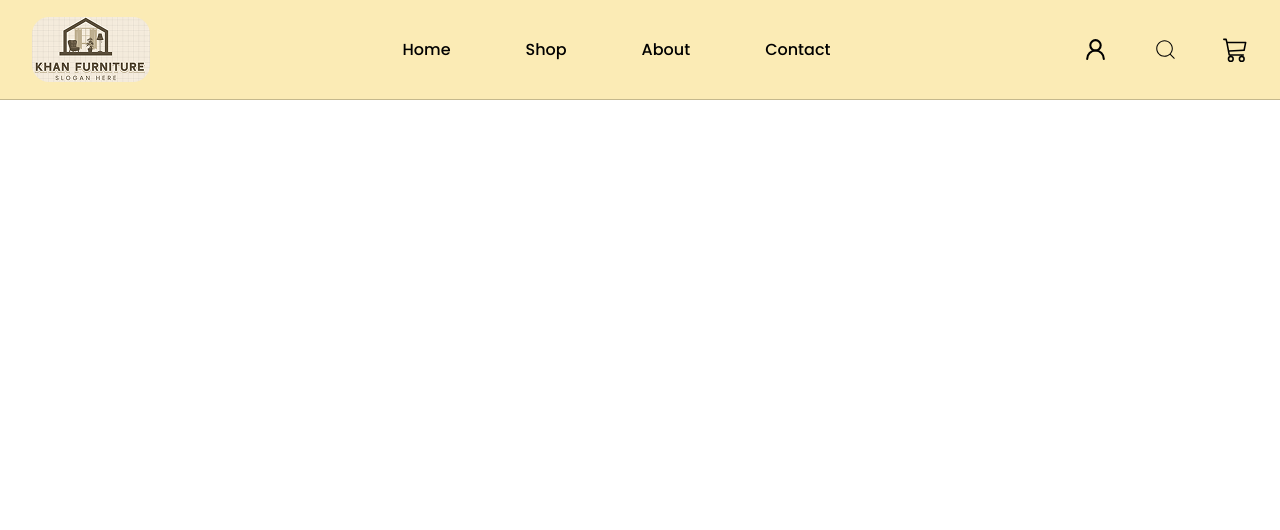
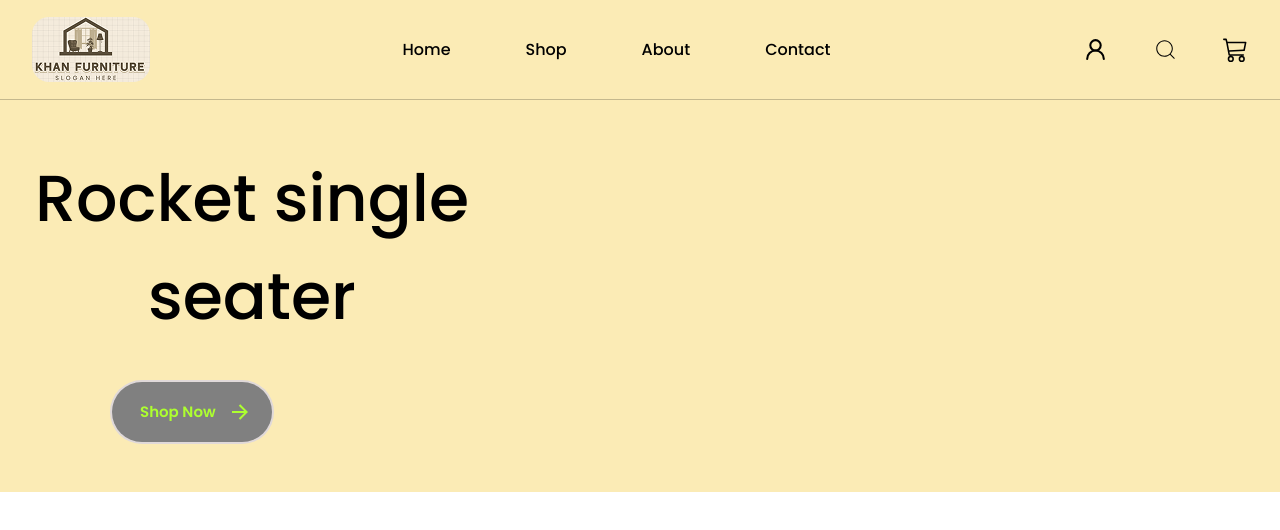
Before and after one commit to rionkhan-codes/Project-8-Furniture_Sofa, a React (Vite) app: page / in a window 1280 px wide. Shown: the top 530 px of the page. Built offline with nearby package versions, Linux system fonts and the light colour scheme.

Commit message:
banner baki

```diff
--- /dev/null
+++ b/src/components/Banner.jsx
@@ -0,0 +1,30 @@
+import React from 'react'
+import { Link } from 'react-router'
+
+export const Banner = () => {
+  return (
+    <>
+    <section id='banner' className='py-[50px] bg-[#FBEBB5]'>
+        <div className='container'>
+            <div className='row'>
+                <div>
+                    <h1 className='font-medium font-poppins text-[65px] text-black w-[440px] text-center'>Rocket single seater</h1>
+                    <Link class="animated-button inline-block w-[160px] h-[60px] mt-[37px] ml-[80px]">
+                    <svg viewBox="0 0 24 24" class="arr-2" xmlns="http://www.w3.org/2000/svg">
+                    <path
+                    d="M16.1716 10.9999L10.8076 5.63589L12.2218 4.22168L20 11.9999L12.2218 19.778L10.8076 18.3638L16.1716 12.9999H4V10.9999H16.1716Z"></path>
+                    </svg>
+                    <span class="text text-[15px] font-poppins">Shop Now</span>
+                    <span class="circle"></span>
+                    <svg viewBox="0 0 24 24" class="arr-1" xmlns="http://www.w3.org/2000/svg">
+                    <path
+                    d="M16.1716 10.9999L10.8076 5.63589L12.2218 4.22168L20 11.9999L12.2218 19.778L10.8076 18.3638L16.1716 12.9999H4V10.9999H16.1716Z"></path>
+                    </svg>
+                    </Link>
+                </div>
+            </div>
+        </div>
+    </section>
+    </>
+  )
+}
--- a/src/components/Navbar.jsx
+++ b/src/components/Navbar.jsx
@@ -11,7 +11,7 @@ export const Navbar = () => {
 
     // --------- usestate for responsive ----------
     const [active,setActive] =useState(false)
-    console.log(active)
+
 
 
 
@@ -70,7 +70,7 @@ export const Navbar = () => {
                             <span className={`w-[20px] h-[3px] bg-black rounded-full flex absolute top-0 right-0 ${active? 'top-[7px] rotate-45' : 'top-0 rotate-0'} duration-[.4s]`}
                             ></span>
                             <span className={`w-[20px] h-[3px] bg-black rounded-full flex absolute top-[50%] right-0 ${active? 'hidden' : 'block'}`}></span>
-                            <span className={`w-[20px] h-[3px] bg-black rounded-full flex absolute  right-0 ${active? 'top-[7px] rotate-[-45deg]' : 'top-full rotate-0'}`}></span>
+                            <span className={`w-[20px] h-[3px] bg-black rounded-full flex absolute  right-0 ${active? 'top-[7px] rotate-[-45deg]' : 'top-full rotate-0'} duration-[.4s]`}></span>
                         </button>
                         {/* -------- items ---------- */}
                         <div className={`w-[80%] bg-gray-500 py-[15px] rounded-[15px] px-[15px] flex justify-center absolute top-[70px] text-center ${active? 'right-[40px]' : 'right-[100%]'} duration-[.4s]`}>
--- a/src/index.css
+++ b/src/index.css
@@ -10,3 +10,95 @@
   /* ---------- fonts ------- */
   --font-poppins:"Poppins", sans-serif;
 }
+
+
+/* ----------- banner css ----------- */
+/* From Uiverse.io by gharsh11032000 */
+.animated-button {
+  position: relative;
+  display: flex;
+  align-items: center;
+  gap: 4px;
+  padding: 16px 36px;
+  border: 4px solid ;
+  border-color: transparent;
+  font-size: 16px;
+  background-color: inherit;
+  border-radius: 100px;
+  font-weight: 600;
+  color: greenyellow;
+  box-shadow: 0 0 0 2px #E0D9D9;
+  cursor: pointer;
+  overflow: hidden;
+  transition: all 0.6s cubic-bezier(0.23, 1, 0.32, 1);
+  background-color: gray;
+}
+
+.animated-button svg {
+  position: absolute;
+  width: 24px;
+  fill: greenyellow;
+  z-index: 9;
+  transition: all 0.8s cubic-bezier(0.23, 1, 0.32, 1);
+}
+
+.animated-button .arr-1 {
+  right: 16px;
+}
+
+.animated-button .arr-2 {
+  left: -25%;
+}
+
+.animated-button .circle {
+  position: absolute;
+  top: 50%;
+  left: 50%;
+  transform: translate(-50%, -50%);
+  width: 20px;
+  height: 20px;
+  background-color: greenyellow;
+  border-radius: 50%;
+  opacity: 0;
+  transition: all 0.8s cubic-bezier(0.23, 1, 0.32, 1);
+}
+
+.animated-button .text {
+  position: relative;
+  z-index: 1;
+  transform: translateX(-12px);
+  transition: all 0.8s cubic-bezier(0.23, 1, 0.32, 1);
+}
+
+.animated-button:hover {
+  box-shadow: 0 0 0 12px transparent;
+  color: #212121;
+  border-radius: 12px;
+}
+
+.animated-button:hover .arr-1 {
+  right: -25%;
+}
+
+.animated-button:hover .arr-2 {
+  left: 16px;
+}
+
+.animated-button:hover .text {
+  transform: translateX(12px);
+}
+
+.animated-button:hover svg {
+  fill: #212121;
+}
+
+.animated-button:active {
+  scale: 0.95;
+  box-shadow: 0 0 0 4px greenyellow;
+}
+
+.animated-button:hover .circle {
+  width: 220px;
+  height: 220px;
+  opacity: 1;
+}
--- a/src/pages/Home.jsx
+++ b/src/pages/Home.jsx
@@ -1,9 +1,10 @@
 import React from 'react'
+import { Banner } from '../components/Banner'
 
 export const Home = () => {
   return (
     <>
-
+    <Banner/>
     </>
   )
 }
```
Also changed, not shown: src/assets/images/banner.png (added).
